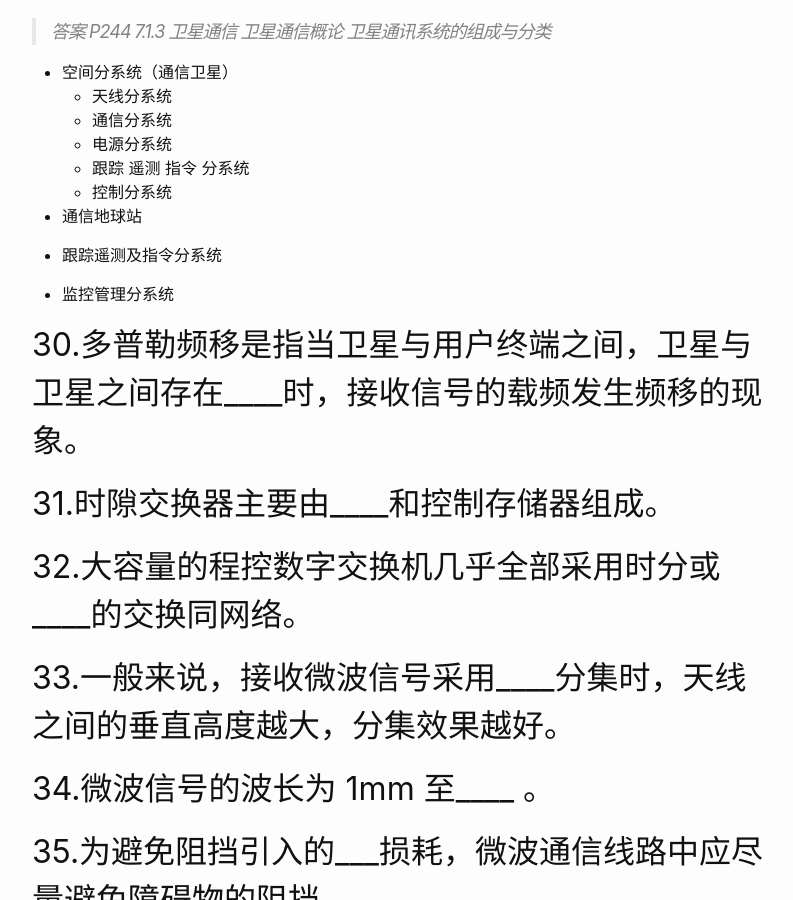
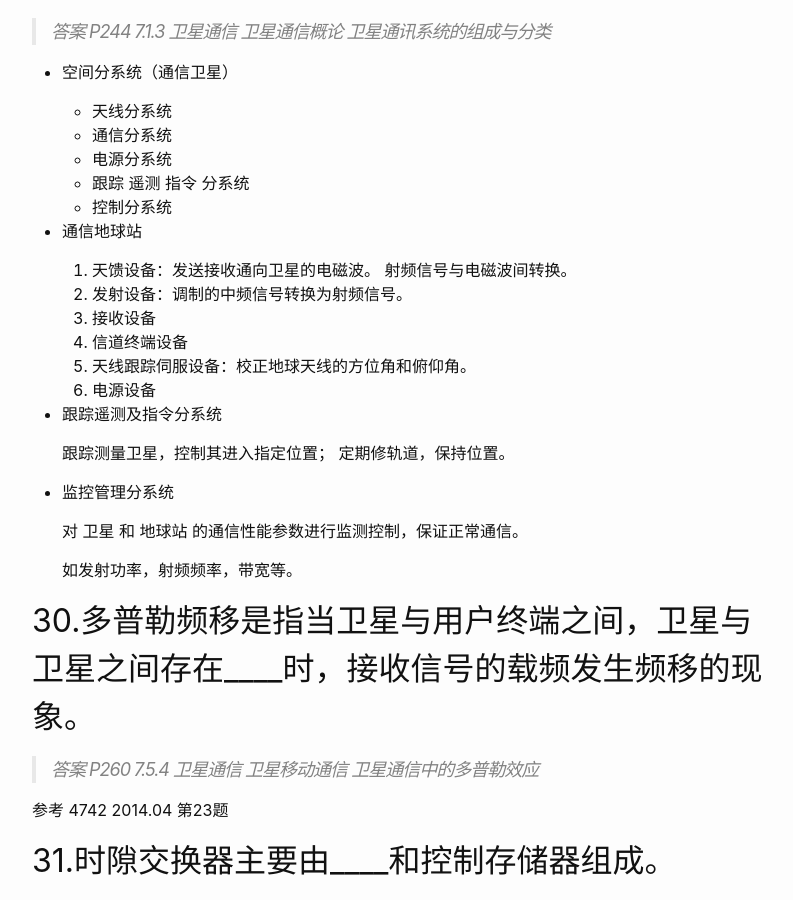
Before and after one commit to wangtiga/wangtiga.github.io, a Jekyll site: the page built from _previews/2019-06-27-4742_2013_04.md, in a window 1280 px wide and 900 px high, scrolled down 20471 px. Shown: the whole window, without its empty margins (238-1031 px from the left). Built offline with Jekyll 4.4.1, drawn with Linux system fonts in a browser that asks for light colours.

Commit message:
updated from notep

```diff
--- a/_previews/2019-06-27-4742_2013_04.md
+++ b/_previews/2019-06-27-4742_2013_04.md
@@ -629,6 +629,7 @@ TODO 振荡源是什么
 > 答案 P244 7.1.3  卫星通信 卫星通信概论 卫星通讯系统的组成与分类
 
 - 空间分系统（通信卫星）
+
   * 天线分系统
   * 通信分系统
   * 电源分系统
@@ -637,16 +638,38 @@ TODO 振荡源是什么
 
 - 通信地球站
 
+  1. 天馈设备：发送接收通向卫星的电磁波。 射频信号与电磁波间转换。
+  2. 发射设备：调制的中频信号转换为射频信号。
+  3. 接收设备
+  4. 信道终端设备
+  5. 天线跟踪伺服设备：校正地球天线的方位角和俯仰角。
+  6. 电源设备
+
 
 - 跟踪遥测及指令分系统
 
+  跟踪测量卫星，控制其进入指定位置；
+  定期修轨道，保持位置。
+
 - 监控管理分系统
+
+  对 卫星 和 地球站 的通信性能参数进行监测控制，保证正常通信。
+
+  如发射功率，射频频率，带宽等。
 
 
 
 ## 30.多普勒频移是指当卫星与用户终端之间，卫星与卫星之间存在____时，接收信号的载频发生频移的现象。
 
+> 答案 P260 7.5.4 卫星通信 卫星移动通信 卫星通信中的多普勒效应
+
+参考 4742 2014.04 第23题
+
+
+
 ## 31.时隙交换器主要由____和控制存储器组成。
+
+
 
 ## 32.大容量的程控数字交换机几乎全部采用时分或____的交换同网络。
 
```
